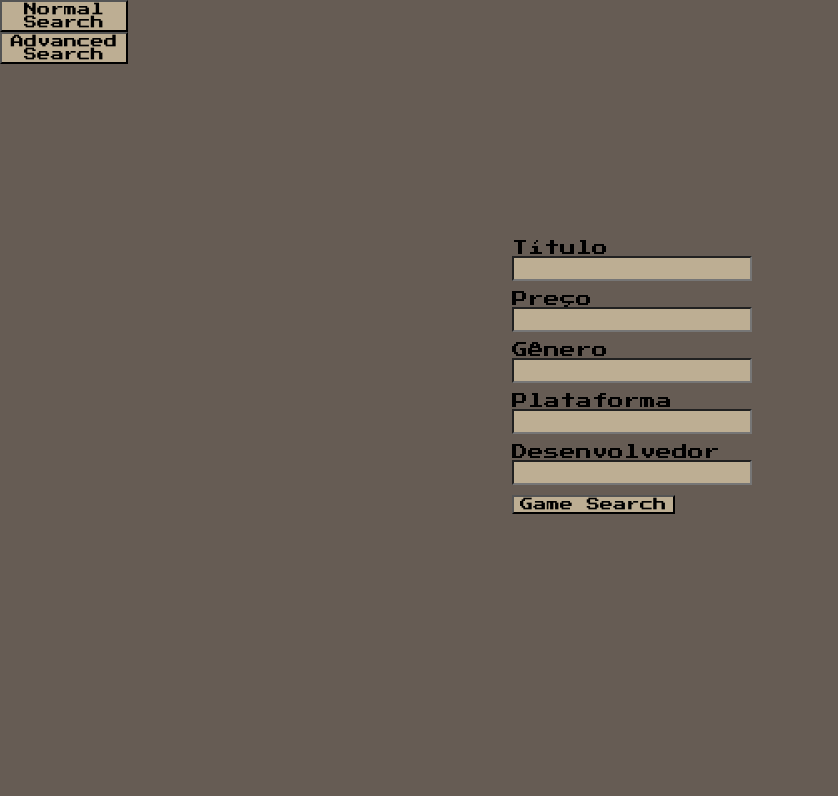
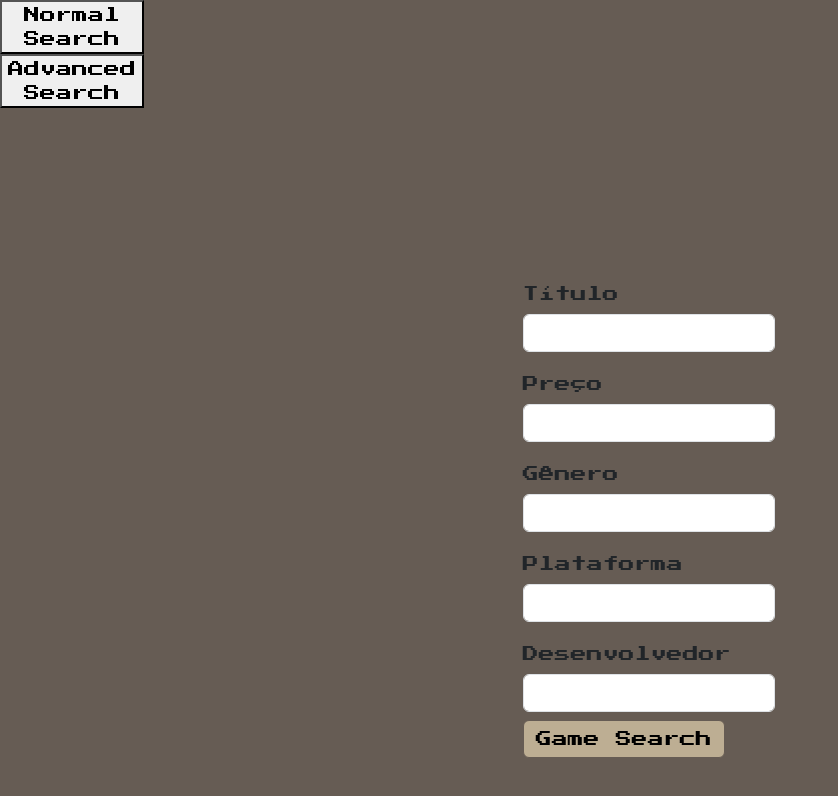
Before and after one commit to pmm2/RI-2022, a React (Create React App) app in the folder front-ri/: page / in a window 1280 px wide. Both pictures are taken after a click on the button "Advanced Search". Shown: the top 796 px of the page, without its empty margins (0-838 px from the left). Built offline with nearby package versions, Linux system fonts and the light colour scheme.

Commit message:
formatando

```diff
--- a/front-ri/package.json
+++ b/front-ri/package.json
@@ -7,7 +7,9 @@
     "@testing-library/react": "^13.4.0",
     "@testing-library/user-event": "^13.5.0",
     "axios": "^0.27.2",
+    "bootstrap": "^5.3.0-alpha3",
     "react": "^18.2.0",
+    "react-bootstrap": "^2.7.4",
     "react-dom": "^18.2.0",
     "react-scripts": "5.0.1",
     "web-vitals": "^2.1.4"
--- a/front-ri/src/App.css
+++ b/front-ri/src/App.css
@@ -30,10 +30,11 @@ label{
 }
 h2{
   padding: 5px;
-  background-color: #bdae93;
-
 }
-button{
+#button{
   font-family: 'Press Start 2P', cursive;
   background-color: #bdae93;
+  color: black;
+  border-color: #665c54;
+  margin-top: 8px;
 }
--- a/front-ri/src/App.js
+++ b/front-ri/src/App.js
@@ -1,9 +1,10 @@
-import Form from './Form';
+import SearchForm from './Form';
 import './App.css';
 import Results from './Results';
 import { useState } from 'react';
 import Header from './Header';
 import SimpleForm from './SimpleForm';
+import { Container } from 'react-bootstrap';
 function App() {
   const [modoResultado, setmodoResultado] = useState(false)
   const [modoAdvanced, setmodoAdvanced] = useState(false)
@@ -11,7 +12,7 @@ function App() {
   return (
     <div className="App">
       {!modoResultado &&<Header setmodoAdvanced={setmodoAdvanced}></Header>}
-      {!modoResultado && modoAdvanced && <Form setresultados={setresultados} setmodoResultado={setmodoResultado}></Form>}
+      {!modoResultado && modoAdvanced && <SearchForm setresultados={setresultados} setmodoResultado={setmodoResultado}></SearchForm>}
       {modoResultado && <Results setresultados={setresultados} resultados={resultados} setmodoResultado={setmodoResultado}></Results>}
       {!modoResultado && !modoAdvanced && <SimpleForm setresultados={setresultados} setmodoResultado={setmodoResultado}></SimpleForm>}
     </div>
--- a/front-ri/src/Form.jsx
+++ b/front-ri/src/Form.jsx
@@ -1,8 +1,8 @@
 import React from "react";
-import "./Form.css";
 import { useState } from "react";
 import axios from "axios";
-const Form = (props) => {
+import { Button, Form } from "react-bootstrap";
+const SearchForm = (props) => {
   const [title, settitle] = useState("");
   const [price, setprice] = useState();
   const [genre, setgenre] = useState("");
@@ -18,11 +18,12 @@ const Form = (props) => {
         genre: genre,
         plataforma: plataforma,
         dev: dev,
-      }).then((resp) => {
+      })
+      .then((resp) => {
         props.setmodoResultado(true);
         props.setresultados(JSON.parse(resp.data));
       });
-      props.setmodoResultado(true);
+    props.setmodoResultado(true);
     //POST
     //chama funcao externa para esconder submithandler e
     //Gerar entradas apartir da payload
@@ -34,45 +35,45 @@ const Form = (props) => {
     // setdev("");
   };
   return (
-    <form className="Forms" action="" onSubmit={submitHandler}>
-      <label htmlFor="title">Título</label>
-      <input
+    <Form className="Forms" action="" onSubmit={submitHandler}>
+      <Form.Label htmlFor="title">Título</Form.Label>
+      <Form.Control
         id="title"
         type="text"
         value={title}
         onChange={(e) => settitle(e.target.value)}
       />
-      <label htmlFor="title">Preço</label>
-      <input
+      <Form.Label htmlFor="title">Preço</Form.Label>
+      <Form.Control
         id="price"
         type="number"
         value={price}
         onChange={(e) => setprice(e.target.value)}
       />
-      <label htmlFor="genre">Gênero</label>
-      <input
+      <Form.Label htmlFor="genre">Gênero</Form.Label>
+      <Form.Control
         id="genre"
         type="text"
         value={genre}
         onChange={(e) => setgenre(e.target.value)}
       />
-      <label htmlFor="plataforma">Plataforma</label>
-      <input
+      <Form.Label htmlFor="plataforma">Plataforma</Form.Label>
+      <Form.Control
         id="plataforma"
         type="text"
         value={plataforma}
         onChange={(e) => setplataforma(e.target.value)}
       />
-      <label htmlFor="dev">Desenvolvedor</label>
-      <input
+      <Form.Label htmlFor="dev">Desenvolvedor</Form.Label>
+      <Form.Control
         id="dev"
         type="text"
         value={dev}
         onChange={(e) => setdev(e.target.value)}
       />
-      <button>Game Search</button>
-    </form>
+      <Button id="button">Game Search</Button>
+    </Form>
   );
 };
 
-export default Form;
+export default SearchForm;
--- a/front-ri/src/SimpleForm.jsx
+++ b/front-ri/src/SimpleForm.jsx
@@ -1,6 +1,7 @@
 import React from "react";
 import { useState } from "react";
 import axios from "axios";
+import { Button, Form } from "react-bootstrap";
 const SimpleForm = (props) => {
   const [simple, setSimple] = useState("");
   const submitHandler = (e) => {
@@ -16,16 +17,16 @@ const SimpleForm = (props) => {
     props.setmodoResultado(true);
   };
   return (
-    <form className="Forms" action="" onSubmit={submitHandler}>
+    <Form className="Forms" action="" onSubmit={submitHandler}>
       <h2>Gaming Google</h2>
-      <input
+      <Form.Control
         id="simple"
         type="text"
         value={simple}
         onChange={(e) => setSimple(e.target.value)}
       />
-      <button>Game Search</button>
-    </form>
+      <Button id="button">Game Search</Button>
+    </Form>
   );
 };
 
--- a/front-ri/src/index.js
+++ b/front-ri/src/index.js
@@ -2,7 +2,7 @@ import React from 'react';
 import ReactDOM from 'react-dom/client';
 import './index.css';
 import App from './App';
-
+import 'bootstrap/dist/css/bootstrap.min.css';
 const root = ReactDOM.createRoot(document.getElementById('root'));
 root.render(
   <React.StrictMode>
```
Also changed, not shown: front-ri/src/Form.css (deleted), 1 other file (tests, documents, lock files or other folders).
